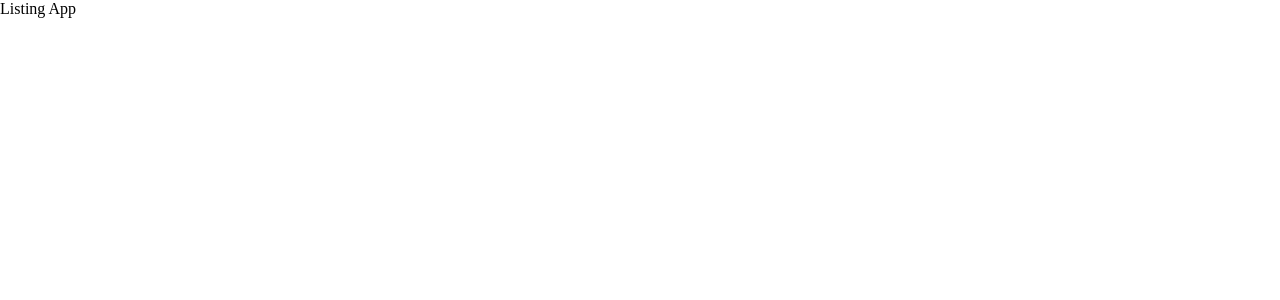
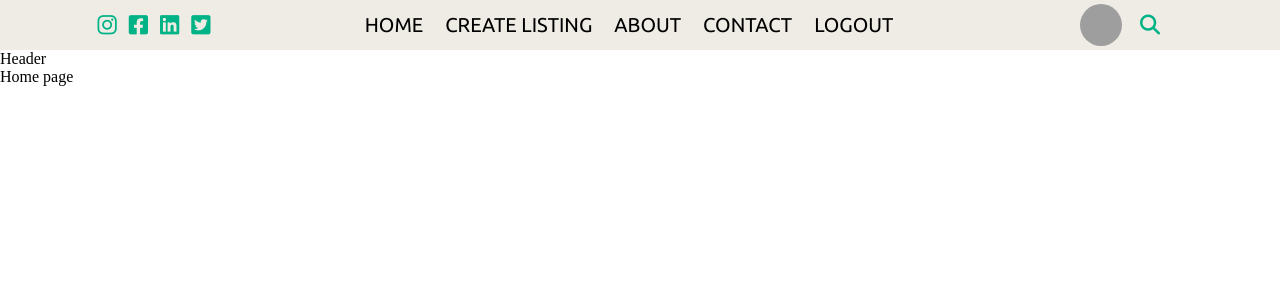
Before and after one commit to karthikkun/property-listing-ui, a React (Create React App) app: page / in a window 1280 px wide. Shown: the top 300 px of the page. Built offline with nearby package versions, Linux system fonts and the light colour scheme; grey boxes are pictures that could not be loaded.

Commit message:
styling top bar

```diff
--- a/public/index.html
+++ b/public/index.html
@@ -12,6 +12,9 @@
   <link
     href="https://fonts.googleapis.com/css2?family=Nunito+Sans:ital,wght@0,200;0,300;0,400;0,600;0,700;0,800;1,200;1,300;1,400;1,600;1,700&family=Raleway:wght@100;200;300;400;500;600;700;800&family=Ubuntu:wght@300;400;500;700&display=swap"
     rel="stylesheet">
+  <link rel="stylesheet" href="https://cdnjs.cloudflare.com/ajax/libs/font-awesome/6.1.1/css/all.min.css"
+    integrity="sha512-KfkfwYDsLkIlwQp6LFnl8zNdLGxu9YAA1QvwINks4PhcElQSvqcyVLLD9aMhXd13uQjoXtEKNosOWaZqXgel0g=="
+    crossorigin="anonymous" referrerpolicy="no-referrer" />
   <title>Listing App</title>
   <style>
     * {
--- a/src/App.js
+++ b/src/App.js
@@ -1,8 +1,11 @@
+import TopBar from "./components/TopBar";
+import Home from "./pages/Home";
 
 function App() {
   return (
     <div>
-      Listing App
+      <TopBar />
+      <Home />
     </div>
   );
 }
--- /dev/null
+++ b/src/components/Header.js
@@ -0,0 +1,12 @@
+import React from 'react'
+import '../css/Header.css'
+
+function Header() {
+  return (
+    <div>
+        Header
+    </div>
+  )
+}
+
+export default Header
--- /dev/null
+++ b/src/components/TopBar.js
@@ -0,0 +1,31 @@
+import React from 'react'
+import '../css/TopBar.css'
+
+function TopBar() {
+    return (
+        <div className='topbar'>
+            <div className="topbar-left">
+                <i className="topbar-social-icon fa-brands fa-instagram"></i>
+                <i className="topbar-social-icon fa-brands fa-facebook-square"></i>
+                <i className="topbar-social-icon fa-brands fa-linkedin"></i>
+                <i className="topbar-social-icon fa-brands fa-twitter-square"></i>
+            </div>
+            <div className="topbar-center">
+                <ul className="topbar-list">
+                    <li className="topbar-list-item">HOME</li>
+                    <li className="topbar-list-item">CREATE LISTING</li>
+                    <li className="topbar-list-item">ABOUT</li>
+                    <li className="topbar-list-item">CONTACT</li>
+                    <li className="topbar-list-item">LOGOUT</li>
+                </ul>
+
+            </div>
+            <div className="topbar-right">
+                <img className='topbar-profile-pic' src='https://images.pexels.com/photos/1310474/pexels-photo-1310474.jpeg?auto=compress&cs=tinysrgb&w=1260&h=750&dpr=1'/>
+                <i className="topbar-search fa-solid fa-magnifying-glass"></i>
+            </div>
+        </div>
+    )
+}
+
+export default TopBar
--- /dev/null
+++ b/src/css/TopBar.css
@@ -0,0 +1,58 @@
+.topbar {
+    width: 100%;
+    height:50px ;
+    background-color: rgb(239, 236, 229);
+    position: sticky; /* sticks to the top when scrolling */
+    top: 0;
+    display: flex;
+    align-items: center; /* vertically centered */
+    font-family: 'Ubuntu', sans-serif;
+}
+
+.topbar-left,
+.topbar-right {
+    flex: 3; /* occupy 3 col from total of 12 */
+    display: flex;
+    align-items: center;
+    justify-content: center;
+}
+
+.topbar-center {
+    flex: 6;
+}
+
+.topbar-profile-pic {
+    width: 42px;
+    height: 42px;
+    border-radius: 50%; /* as circle */
+    object-fit: cover; /* it will resize the img/video to fit the container size i.e here it's 45X45px */
+}
+
+.topbar-social-icon {
+    margin-right: 12px;
+    cursor: pointer;
+    font-size: 22px;
+    color: #00b386;
+}
+
+.topbar-list {
+    display: flex;
+    align-items: center;
+    justify-content: center;
+    list-style: none;
+    margin: 0;
+    padding: 0;
+}
+
+.topbar-list-item {
+    margin-right: 22px;
+    font-size: 20px;
+    cursor: pointer;
+}
+
+.topbar-search {
+    color: #00b386;
+    cursor: pointer;
+    font-size: 20px;
+    margin-left: 18px;
+}
--- /dev/null
+++ b/src/pages/Home.js
@@ -0,0 +1,14 @@
+import React from 'react'
+import Header from '../components/Header'
+import '../css/Home.css'
+
+function Home() {
+  return (
+    <div className='home-page'>
+        <Header />
+        <p>Home page</p>
+    </div>
+  )
+}
+
+export default Home
```
Also changed, not shown: src/css/Header.css (added), src/css/Home.css (added).
